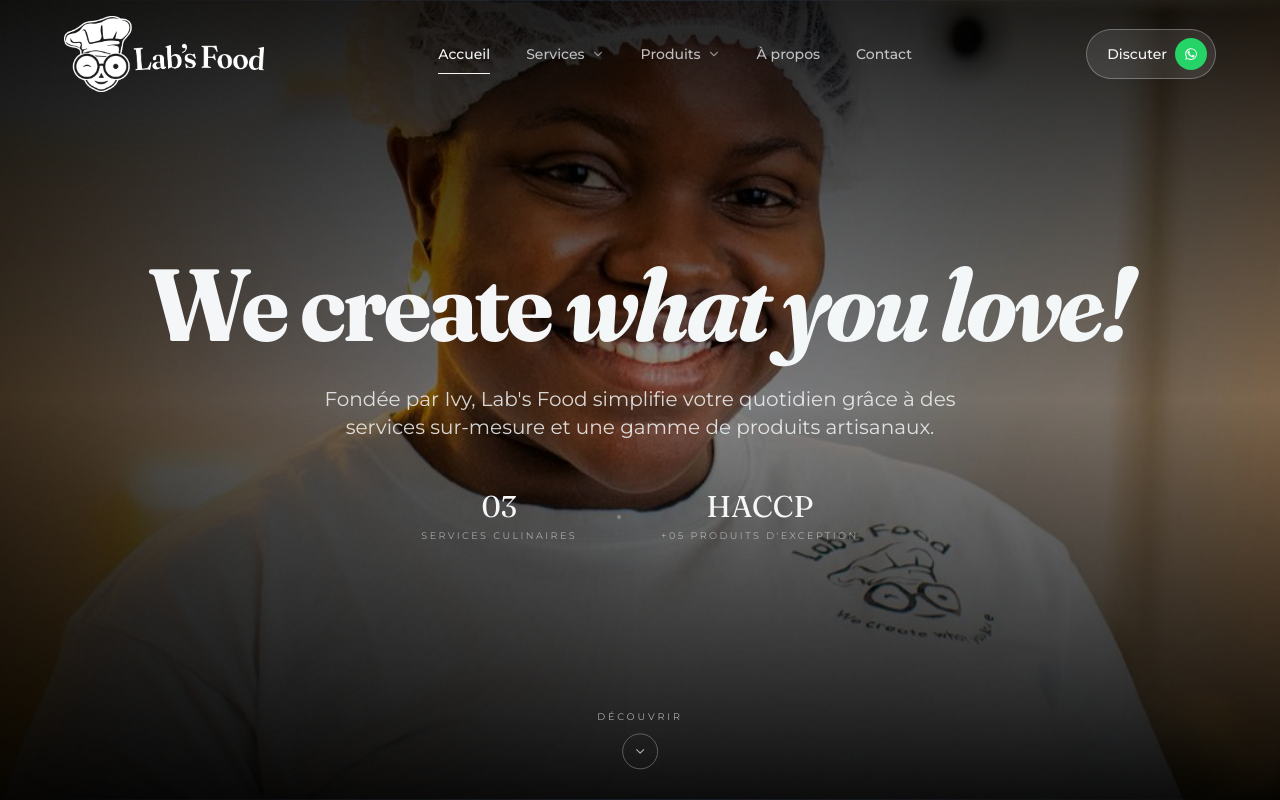
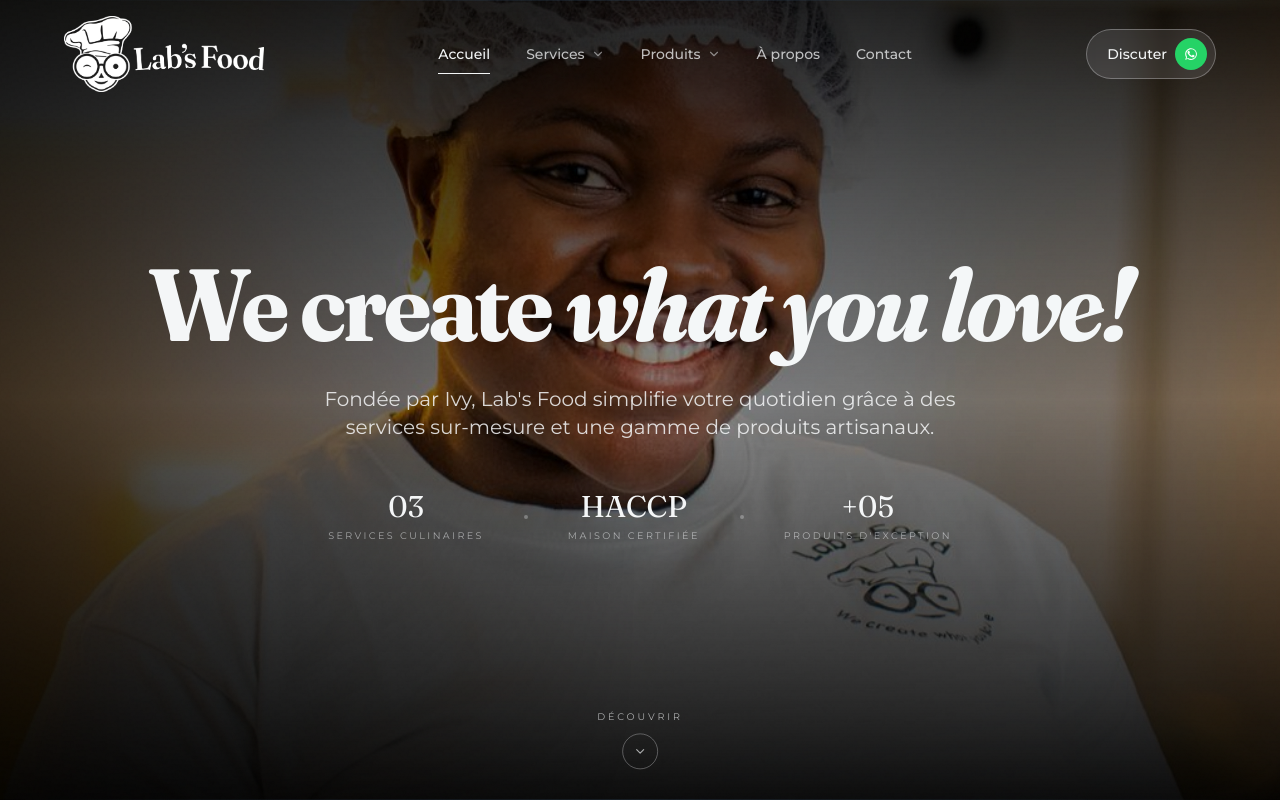
Before and after one commit to LabsFood/labsfood-blog, a Next.js app: page / in a window 1280 px wide. Shown: the top 800 px of the page. Built offline with nearby package versions, Linux system fonts and the light colour scheme.

Commit message:
feat: add editorial HeroD section component with full-bleed image and scroll animation

```diff
--- a/components/sections/HeroD.tsx
+++ b/components/sections/HeroD.tsx
@@ -102,11 +102,11 @@ export function HeroD() {
           transition={{ duration: 0.9, delay: 0.7 }}
           className="mt-12 flex flex-wrap items-center justify-center gap-x-10 gap-y-4"
         >
-          {/* <Stat value="+150" label="gourmands régalés" /> */}
-          {/* <span className="hidden sm:block size-1 rounded-full bg-cream/30" /> */}
           <Stat value="03" label="Services culinaires" />
           <span className="hidden sm:block size-1 rounded-full bg-cream/30" />
-          <Stat value="HACCP" label="+05 Produits d'exception" />
+          <Stat value="HACCP" label="Maison certifiée" />
+          <span className="hidden sm:block size-1 rounded-full bg-cream/30" />
+          <Stat value="+05" label="Produits d'exception" />
         </motion.div>
       </div>
 
```
